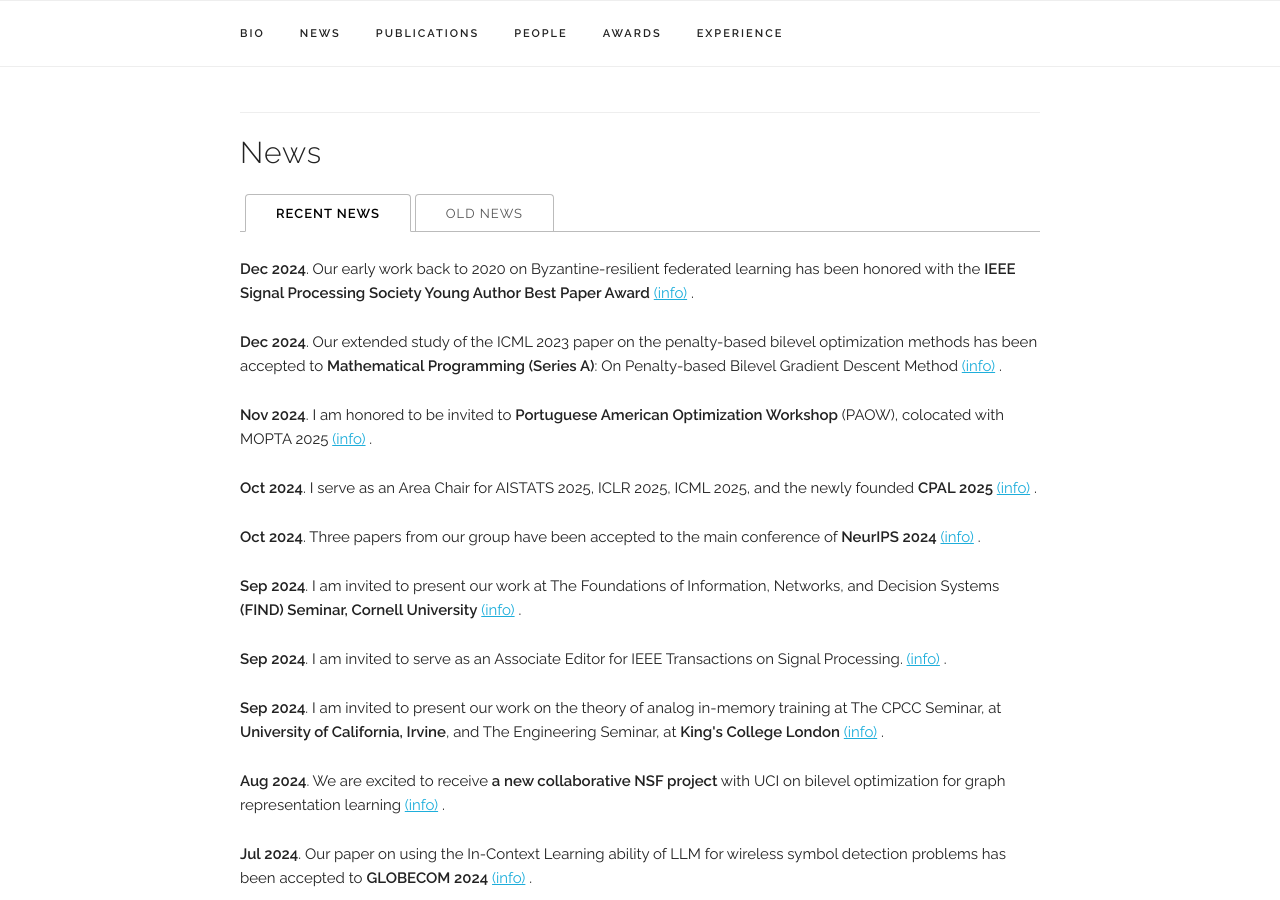
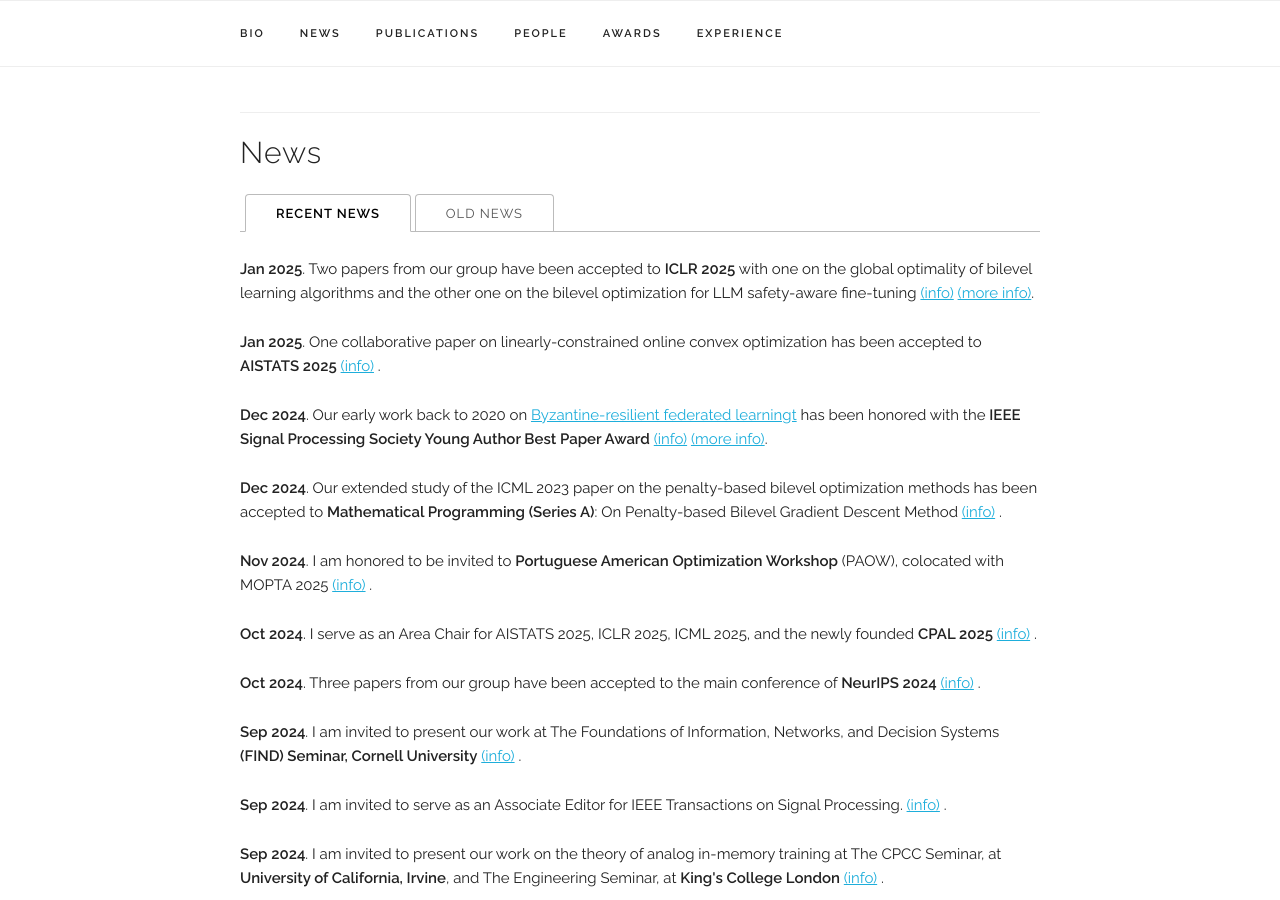
Before and after one commit to chentianyi1991/chentianyi1991.github.io, a Jekyll site: the page built from index.html, in a window 1280 px wide and 900 px high, scrolled down 1166 px. Built offline with Jekyll 4.4.1, drawn with Linux system fonts in a browser that asks for light colours; some web fonts are replaced; comment, search, counter and statistics services are not loaded.

Commit message:
Update news.yaml

```diff
--- a/_data/news.yaml
+++ b/_data/news.yaml
@@ -1,8 +1,19 @@
 news_items:
+  - item: "Two papers from our group have been accepted to <b>ICLR 2025</b> with one on the global optimality of bilevel learning algorithms and the other one on the bilevel optimization for LLM safety-aware fine-tuning"
+    link: "https://arxiv.org/pdf/2408.16087"
+    link2: "https://arxiv.org/pdf/2410.07471"
+    date: "Jan 2025"
+    selected: y
 
-  - item: "Our early work back to 2020 on Byzantine-resilient federated learning has been honored with the <b>IEEE Signal Processing Society Young Author Best Paper Award</b>"
+  - item: "One collaborative paper on linearly-constrained online convex optimization has been accepted to <b>AISTATS 2025</b>"
+    link: "https://arxiv.org/pdf/2403.05786"
+    date: "Jan 2025"
+    selected: y
+
+  - item: "Our early work back to 2020 on <a href='https://ieeexplore.ieee.org/document/9153949'target='_blank'>Byzantine-resilient federated learningt</a> has been honored with the <b>IEEE Signal Processing Society Young Author Best Paper Award</b>"
     date: "Dec 2024"
     link: "https://signalprocessingsociety.org/community-involvement/award-recipients"
+    link2: "https://ecse.rpi.edu/news/ecse-student-and-faculty-won-ieee-signal-processing-society-young-author-best-paper-award"
     selected: y
 
   - item: "Our extended study of the ICML 2023 paper on the penalty-based bilevel optimization methods has been accepted to <b>Mathematical Programming (Series A)</b>: On Penalty-based Bilevel Gradient Descent Method"
```
